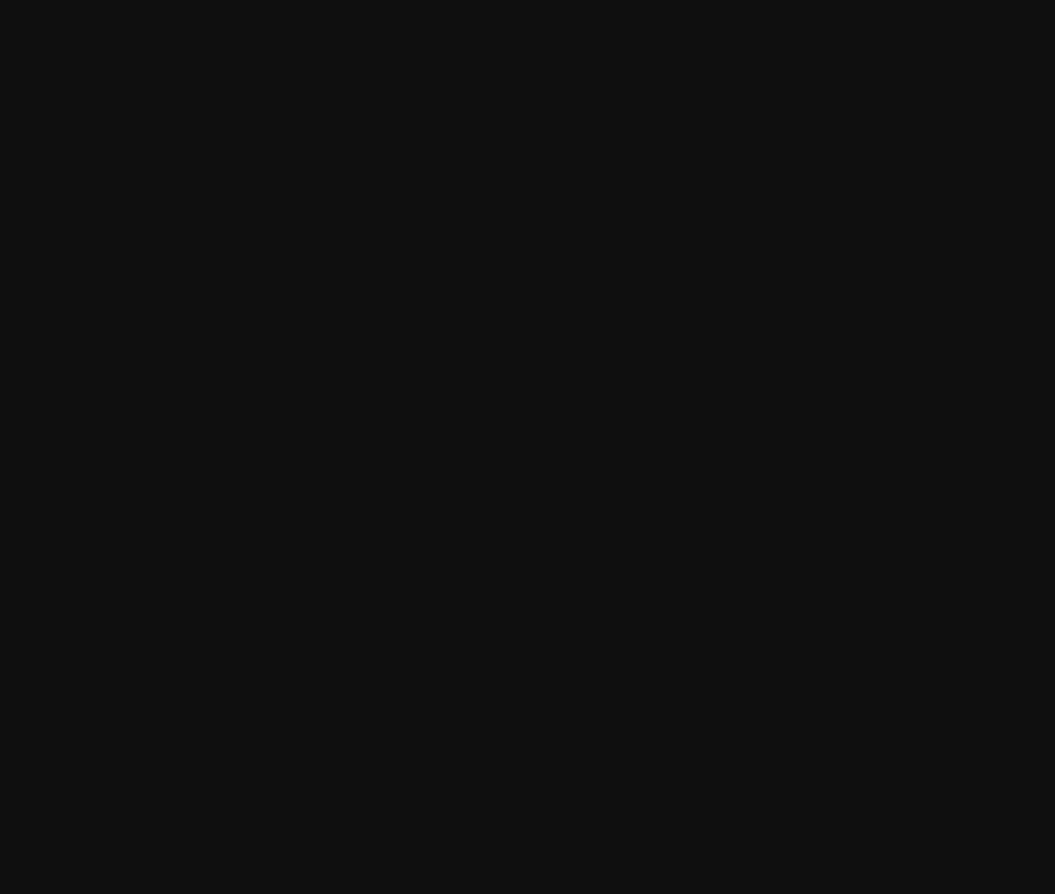
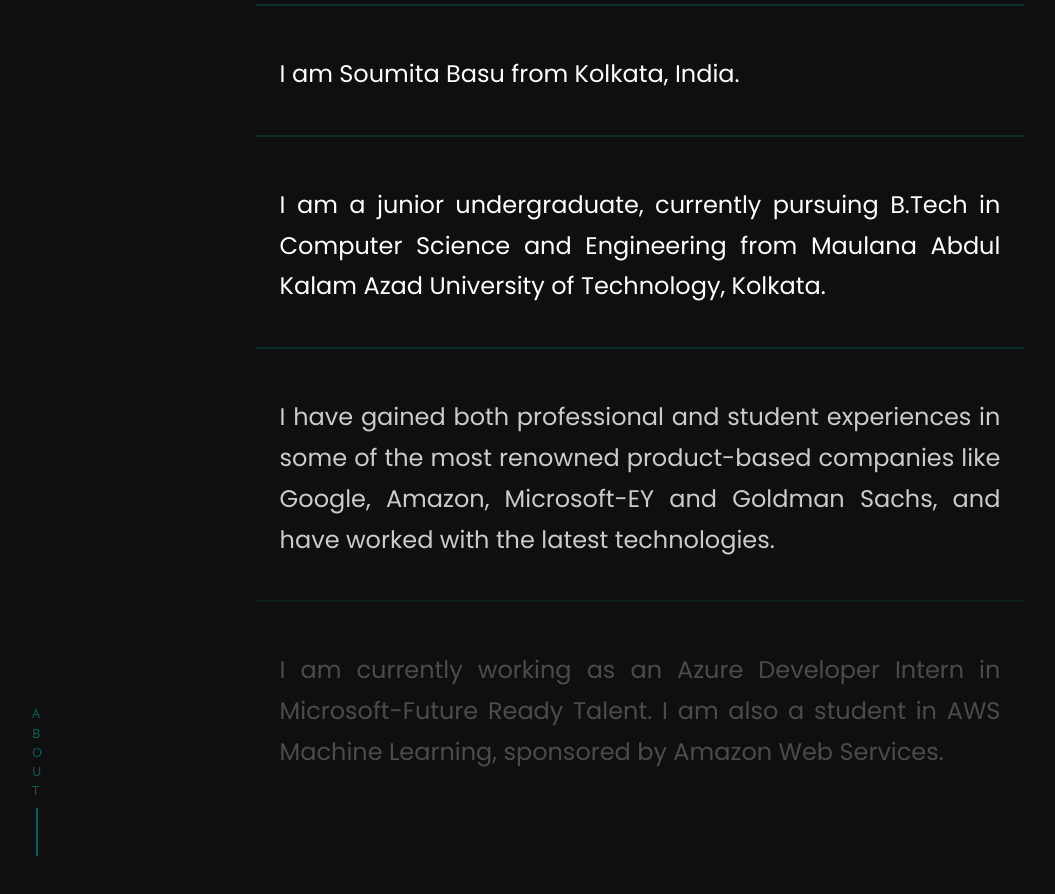
Before and after one commit to MiSu2002/Portfolio-Website, a React (Create React App) app: page /about in a window 1280 px wide. Shown: the part 180-1074 px from the top of the page, without its empty margins (24-1079 px from the left). Before the commit the page ends 800 px from the top, so only its background shows below. Built offline with nearby package versions, Linux system fonts and the light colour scheme.

Commit message:
About page content added

```diff
--- a/src/components/about.jsx
+++ b/src/components/about.jsx
@@ -9,11 +9,69 @@
       };
 
     return(
-            <div className="text-white">
+            <div className="text-white mb-5">
                 <Navbar className='position-fixed' activeItem={activeItem} setActiveItem={handleSetActiveItem}/>
                 <div className="position-absolute mt-5 ms-4 ms-lg-5">
-                <h2 className="mt-5">ABOUT ME</h2>
-                <div className="o"></div>
+                <style>
+                    {`
+                    .about-content{
+                        font-family: Poppins;
+                        width: 50%;
+                    }
+
+                    .about-content .para{
+                        font-size: 1.5rem;
+                        line-height: 1.7;
+                        text-align: justify;
+                    }
+
+                    @media screen and (max-width: 1199px){
+                        .about-content{
+                            width: 75%;
+                        }
+                        .about-content .para{
+                            font-size: 1.2rem;
+                        }
+                    }
+                    @media screen and (min-width: 1200px) and (max-width: 1599px){
+                        .about-content{
+                            width: 65%;
+                        }
+                    }
+                    .hello{
+                        animation: appear 1.7s;
+                        margin-left: -5%;
+                        color: rgb(0, 172, 172,0.4);
+                    }
+                    .line{
+                        border: 1px solid rgb(0, 172, 172,0.1);
+                        background-color: rgb(0, 172, 172,0.1);
+                    }
+                    `}
+                </style>
+                    <div className="mt-4 mb-5 p-3 mx-auto about-content">
+                    <p className="mb-5 hello"> - Hello, World!</p>
+                    <div className="line" style={{animation: 'appear 2.7s'}}></div>
+                    <p className="mt-4 p-3 p-xl-4 para" style={{animation: 'appear 3.7s'}}>I am Soumita Basu from Kolkata, India.</p>
+                    <div className="line" style={{animation: 'appear 4.7s'}}></div>
+                    <p className="mt-4 p-3 p-xl-4 para" style={{animation: 'appear 5.7s'}}>I am a junior undergraduate, currently pursuing B.Tech in Computer Science and Engineering from Maulana Abdul Kalam Azad University of Technology, Kolkata.</p>
+                    <div className="line" style={{animation: 'appear 6.7s'}}></div>
+                    <p className="mt-4 p-3 p-xl-4 para" style={{animation: 'appear 7.7s'}}>I have gained both professional and student experiences in some of the most renowned product-based companies like Google, Amazon, Microsoft-EY and Goldman Sachs, and have worked with the latest technologies.</p>
+                    <div className="line" style={{animation: 'appear 8.7s'}}></div>
+                    <p className="mt-4 p-3 p-xl-4 para" style={{animation: 'appear 9.7s'}}>I am currently working as an Azure Developer Intern in Microsoft-Future Ready Talent. I am also a student in AWS Machine Learning, sponsored by Amazon Web Services.</p>
+                    <div className="line" style={{animation: 'appear 10.7s'}}></div>
+                    <p className="mt-4 p-3 p-xl-4 para" style={{animation: 'appear 11.7s'}}>Previously, I have worked in Front-end Development for Graphe, Kolkata and Android App Development for AICTE-SmartInternz-Google.</p>
+                    <div className="line" style={{animation: 'appear 12.7s'}}></div>
+                    <p className="mt-4 p-3 p-xl-4 para" style={{animation: 'appear 13.7s'}}> I have attended a Forage Engineering Programme hosted by Goldman Sachs and I have also worked as the Core Team Program Lead for the Google Developer Student Clubs on our campus.</p>
+                    <div className="line" style={{animation: 'appear 14.7s'}}></div>
+                    </div>
+                    <div className='position-absolute ms-lg-2'
+          style={{marginTop: "-80vh", color: "rgb(0, 172, 172, 0.5)", fontSize: "0.8rem"}}>
+          <p className="d-flex justify-content-center mb-2">
+            A <br />B <br />O <br/>U <br/>T
+          </p>
+          <p className="pt-5 ms-1" style={{ borderLeft: "2px solid rgb(0, 172, 172, 0.5)" }}></p>
+        </div>
                 </div>
             </div>
     )
```
Also changed, not shown: src/assets/about-pic.jpeg (added).
